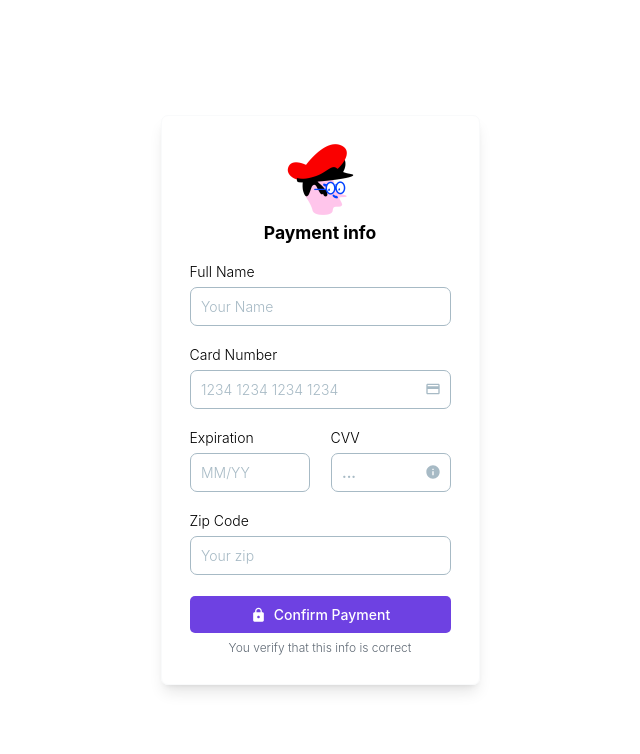
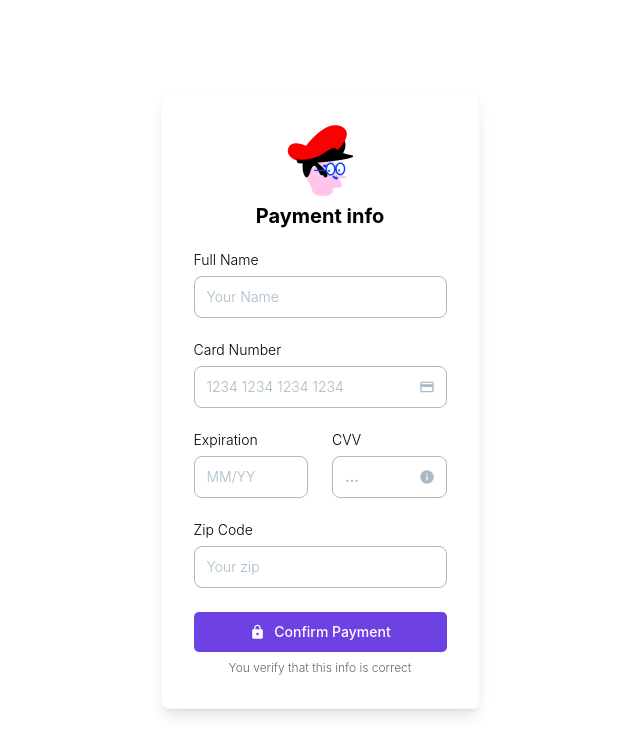
Before and after one commit to OrnellaRadica/Checkout-form, a Next.js app: page / in a window 1280 px wide. Shown: the top 754 px of the page, without its empty margins (320-960 px from the left). Built offline with nearby package versions, Linux system fonts and the light colour scheme.

Commit message:
Show error mesagge and add animations

```diff
--- a/components/Button.tsx
+++ b/components/Button.tsx
@@ -9,6 +9,7 @@ export interface ButtonProps {
   ariaLabel: string;
   icon?: JSX.Element;
   isFullWidth?: boolean;
+  disabled?: boolean;
 }
 
 const Button: React.FC<ButtonProps> = ({
--- a/components/Icons.tsx
+++ b/components/Icons.tsx
@@ -69,3 +69,30 @@ export function CheckIcon() {
     </svg>
   );
 }
+
+export function CircleIcon({ className }: { className: string }) {
+  return (
+    <svg
+      className={className}
+      xmlns="http://www.w3.org/2000/svg"
+      fill="none"
+      viewBox="0 0 24 24"
+      width="16px"
+      height="16px"
+    >
+      <circle
+        className="opacity-25"
+        cx="12"
+        cy="12"
+        r="10"
+        stroke="currentColor"
+        stroke-width="4"
+      ></circle>
+      <path
+        className="opacity-75"
+        fill="currentColor"
+        d="M4 12a8 8 0 018-8V0C5.373 0 0 5.373 0 12h4zm2 5.291A7.962 7.962 0 014 12H0c0 3.042 1.135 5.824 3 7.938l3-2.647z"
+      ></path>
+    </svg>
+  );
+}
--- a/components/Input.tsx
+++ b/components/Input.tsx
@@ -1,4 +1,4 @@
-import { Field, useFormikContext } from "formik";
+import { Field, useFormikContext, ErrorMessage } from "formik";
 import classnames from "classnames";
 
 interface Props {
@@ -22,19 +22,26 @@ const Input: React.FC<Props> = ({
   fontBold,
   icon,
 }) => {
-  const error = "";
   const { getFieldProps } = useFormikContext();
   const { value } = getFieldProps(name);
-  const classesButton = classnames({
-    "placeholder-input p-3 border border-input rounded-lg ": true,
+  const classesInput = classnames({
+    "placeholder-input p-3 border border-input rounded-lg placeholder:text-sm placeholder:leading-4 focus-visible:outline-input":
+      true,
     "placeholder:font-bold": fontBold,
   });
 
   return (
     <div className="flex flex-col gap-2 w-full relative">
-      <label htmlFor={name} className="capitalize">
-        {label}
-      </label>
+      <div className="flex justify-between gap-1">
+        <label htmlFor={name} className="capitalize">
+          {label}
+        </label>
+        <ErrorMessage
+          name={name}
+          component="span"
+          className="text-secondary text-xs max-[290px]:text-[10px]"
+        />
+      </div>
       <Field
         id={name}
         name={name}
@@ -42,11 +49,9 @@ const Input: React.FC<Props> = ({
         placeholder={placeholder}
         maxLength={maxLength}
         value={mask ? mask(value) : value}
-        className={classesButton}
+        className={classesInput}
       />
-      {icon && <div className="absolute top-[34px] right-[10px]">{icon}</div>}
-
-      {error && <span>{error} </span>}
+      {icon && <div className="absolute top-[37px] right-[12px]">{icon}</div>}
     </div>
   );
 };
--- a/components/Modal.tsx
+++ b/components/Modal.tsx
@@ -18,22 +18,24 @@ const Modal: React.FC<Props> = ({ children, isOpen, handleClose }) => {
   useEffect(() => {
     const timeout = setTimeout(() => {
       handleClose();
-    }, 8000);
+    }, 5000);
     return () => clearTimeout(timeout);
   }, [isOpen]);
 
   if (mounted && isOpen) {
     return createPortal(
       <div
-        className="absolute top-0 h-screen w-screen bg-black/20 flex items-center justify-center"
+        className="absolute top-0 h-screen w-screen bg-black/20 flex items-center justify-center animate-fadeIn"
         onClick={handleClose}
       >
-        <div className=" bg-white capitalize flex flex-col gap-6 justify-center items-center w-[319px] rounded-lg p-8 sm:shadow-lg sm:border sm:border-gray-50">
+        <div className="bg-white animate-scale capitalize flex flex-col gap-6 justify-center items-center w-11/12 max-w-[319px] sm:w-[319px] rounded-lg p-8 sm:shadow-lg sm:border sm:border-gray-50">
           <div className="rounded-full bg-transparent border-2 border-primary p-2">
             <CheckIcon />
           </div>
-
           <h2 className="font-bold text-xl leading-6">{children}</h2>
+          <div className="flex justify-start w-full">
+            <div className="h-1 w-full bg-primary animate-fill rounded-full"></div>
+          </div>
         </div>
       </div>,
       document.body
--- a/components/PaymentForm.tsx
+++ b/components/PaymentForm.tsx
@@ -4,6 +4,7 @@ import {
   LockIcon,
   InformationIcon,
   CreditCardIcon,
+  CircleIcon,
 } from "./Icons";
 import Button from "./Button";
 import { Form, Formik } from "formik";
@@ -19,14 +20,14 @@ const initialValues = {
   zip_code: "",
 };
 const validateSchema = yup.object().shape({
-  full_name: yup.string().required("Input is required"),
+  full_name: yup.string().required("Required"),
   card_number: yup
     .string()
-    .required("Input is required")
-    .min(16, "not less than 16"),
-  expiration: yup.string().required("Input is required").min(5),
-  cvv: yup.string().required("Input is required").max(3).min(3),
-  zip_code: yup.string().required("Input is required"),
+    .required("Required")
+    .min(19, "Must be 16 characters"),
+  expiration: yup.string().required("Required").min(5, "Incorrect"),
+  cvv: yup.string().required("Required").max(3).min(3, "3 numbers"),
+  zip_code: yup.string().required("Required"),
 });
 function PaymentForm() {
   const [open, setOpen] = useState(false);
@@ -41,14 +42,17 @@ function PaymentForm() {
         <h1 className="font-bold text-xl leading-6">Payment info</h1>
       </div>
       <Formik
-        onSubmit={(values, actions) => {
+        onSubmit={async (values, actions) => {
+          await new Promise((resolve) => setTimeout(resolve, 800));
           setOpen(true);
           actions.resetForm({ values: initialValues });
         }}
         initialValues={initialValues}
         validationSchema={validateSchema}
       >
-        <Form className="w-full flex flex-col gap-6 justify-center items-center">
+        {({ isSubmitting, values }) => {
+          return (
+            <Form className="w-full flex flex-col gap-6 justify-center items-center text-sm leading-4">
               <Input
                 label="Full name"
                 name="full_name"
@@ -130,16 +134,25 @@ function PaymentForm() {
                 <Button
                   ariaLabel="Confirm payment"
                   isFullWidth={true}
-              icon={<LockIcon />}
+                  disabled={isSubmitting}
+                  icon={
+                    isSubmitting ? (
+                      <CircleIcon className={"animate-spin"} />
+                    ) : (
+                      <LockIcon />
+                    )
+                  }
                   type="submit"
                 >
-              confirm payment
+                  {isSubmitting ? "Processing" : "confirm payment"}
                 </Button>
                 <span className="text-[12px] leading-[16px] text-grey">
                   You verify that this info is correct
                 </span>
               </div>
             </Form>
+          );
+        }}
       </Formik>
       <Modal
         isOpen={open}
--- a/styles/globals.css
+++ b/styles/globals.css
@@ -10,7 +10,7 @@ body {
   margin: 0;
   font-family: Rubik, -apple-system, BlinkMacSystemFont, Segoe UI, Roboto,
     Oxygen, Ubuntu, Cantarell, Fira Sans, Droid Sans, Helvetica Neue, sans-serif;
-  font-size: 14px;
+  font-size: 16px;
   line-height: 16px;
   font-weight: 300;
   background-color: #ffffff;
--- a/tailwind.config.js
+++ b/tailwind.config.js
@@ -9,9 +9,29 @@ module.exports = {
       colors: {
         primary: "#6E41E2",
         "primary-dark": "#5d36c0",
+        secondary: "#f81100",
         grey: "#5F6974",
         input: "#A7BAC5",
       },
+      animation: {
+        fadeIn: "fadeIn 0.3s ease-in-out",
+        scale: "scale 0.5s ease-in-out",
+        fill: "fill 5s ease-in-out",
+      },
+      keyframes: () => ({
+        fadeIn: {
+          "0%": { opacity: 0 },
+          "100%": { opacity: 1 },
+        },
+        scale: {
+          "0%": { transform: "scale(0.4)" },
+          "100%": { transform: "scale(1)" },
+        },
+        fill: {
+          "0%": { width: "100%" },
+          "100%": { width: "0%" },
+        },
+      }),
     },
   },
   plugins: [],
```
Lines whose indentation alone changed are shown as unchanged.
